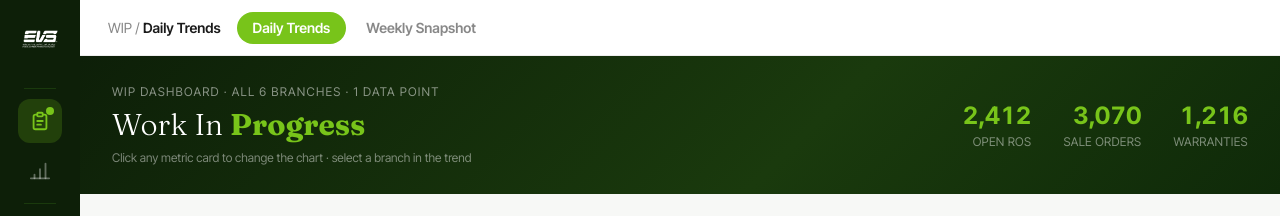
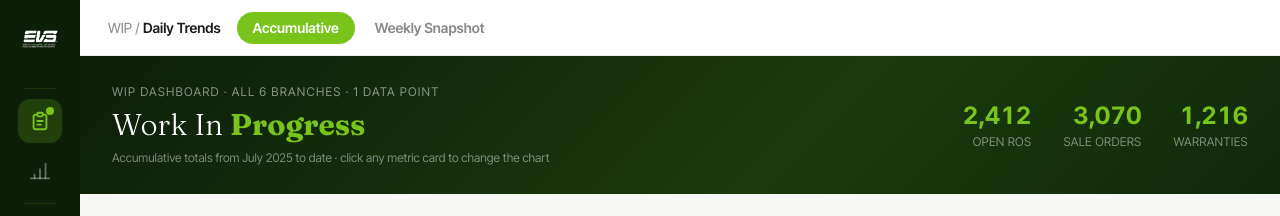
Before and after one commit to 7xein/Reports, a Next.js app: page /wip/daily in a window 1280 px wide. Shown: the top 216 px of the page. Built offline with nearby package versions, Linux system fonts and the light colour scheme.

Commit message:
feat: rename WIP 'Daily Trends' tab to 'Accumulative'; note July 2025-to-date range in banner

```diff
--- a/app/wip/daily/page.tsx
+++ b/app/wip/daily/page.tsx
@@ -7,7 +7,7 @@ import { formatNumber } from '@/lib/format';
 export const dynamic = 'force-dynamic';
 
 const WIP_SUB_TABS = [
-  { href: '/wip/daily',  label: 'Daily Trends' },
+  { href: '/wip/daily',  label: 'Accumulative' },
   { href: '/wip/weekly', label: 'Weekly Snapshot' },
 ];
 
@@ -55,7 +55,7 @@ export default async function WipDailyPage() {
         eyebrow: `WIP Dashboard · All 6 Branches · ${history.length} data point${history.length !== 1 ? 's' : ''}`,
         title: 'Work In',
         titleEm: 'Progress',
-        sub: 'Click any metric card to change the chart · select a branch in the trend',
+        sub: 'Accumulative totals from July 2025 to date · click any metric card to change the chart',
         stats: heroStats,
       }}
     >
--- a/app/wip/weekly/page.tsx
+++ b/app/wip/weekly/page.tsx
@@ -5,7 +5,7 @@ import { readData } from '@/lib/data-store';
 export const dynamic = 'force-dynamic';
 
 const WIP_SUB_TABS = [
-  { href: '/wip/daily',  label: 'Daily Trends' },
+  { href: '/wip/daily',  label: 'Accumulative' },
   { href: '/wip/weekly', label: 'Weekly Snapshot' },
 ];
 
```
